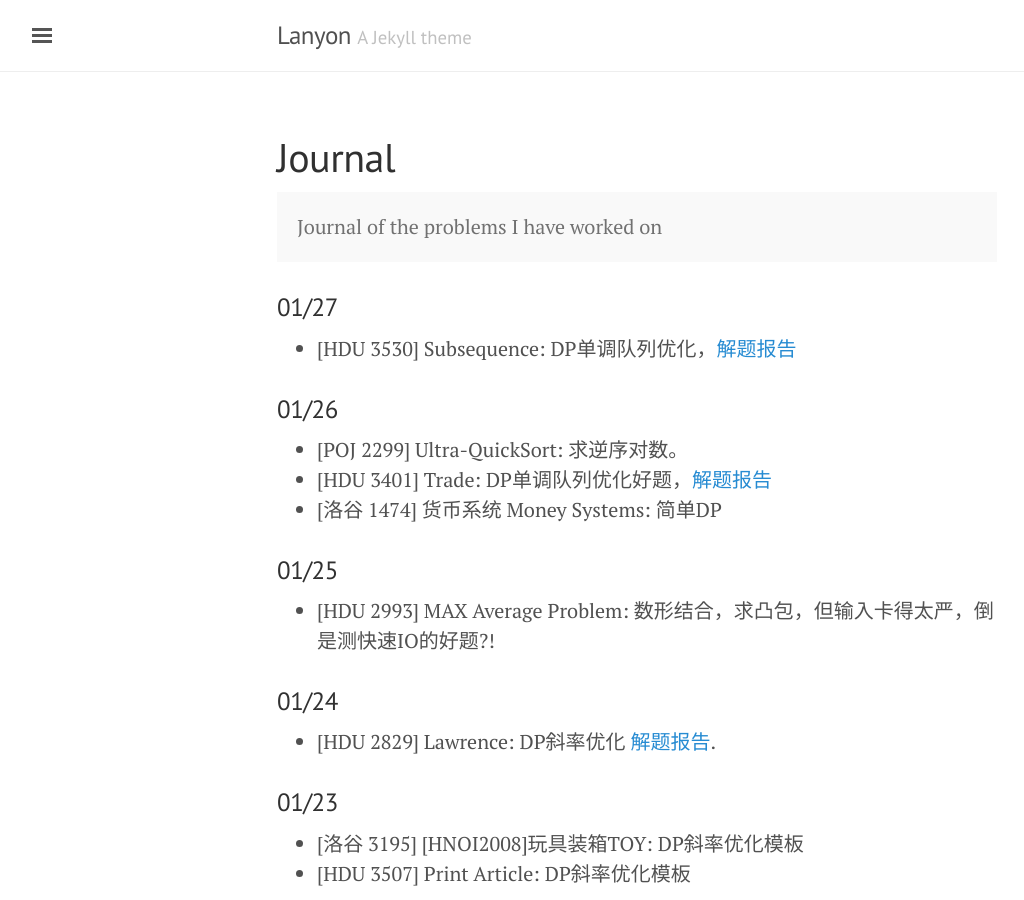
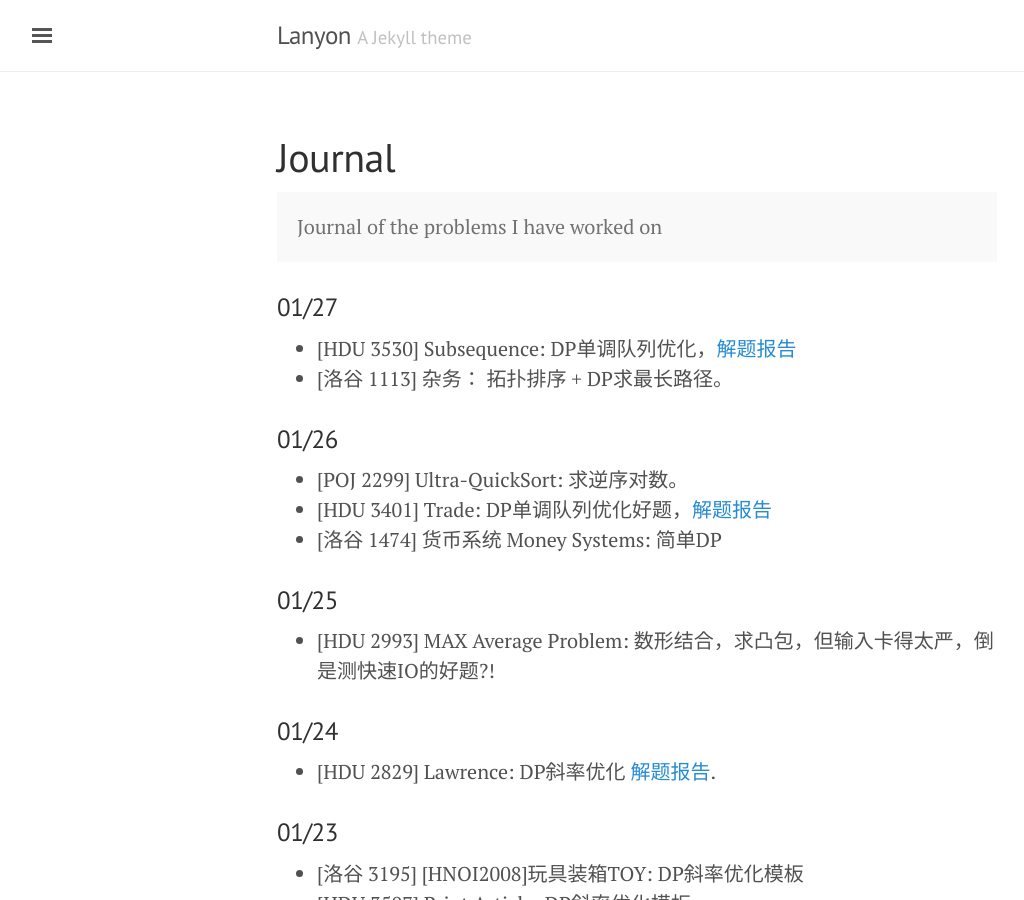
Before and after one commit to atubo/online-judge, a Jekyll site: the page built from docs/journal.md, in a window 1280 px wide and 900 px high. Shown: the whole window, without its empty margins (3-1027 px from the left). Built offline with Jekyll 4.4.1, drawn with Linux system fonts in a browser that asks for light colours; formulas are drawn with MathJax 3.

Commit message:
[Luogu 1113]

```diff
--- a/docs/journal.md
+++ b/docs/journal.md
@@ -9,6 +9,7 @@ Journal of the problems I have worked on
 
 ### 01/27
 * [HDU 3530] Subsequence: DP单调队列优化，[解题报告]({{ site.baseurl }}{% post_url 2017-01-27-HDU-3530-Subsequence %})
+* [洛谷 1113] 杂务： 拓扑排序 + DP求最长路径。
 
 ### 01/26
 * [POJ 2299] Ultra-QuickSort: 求逆序对数。
```
